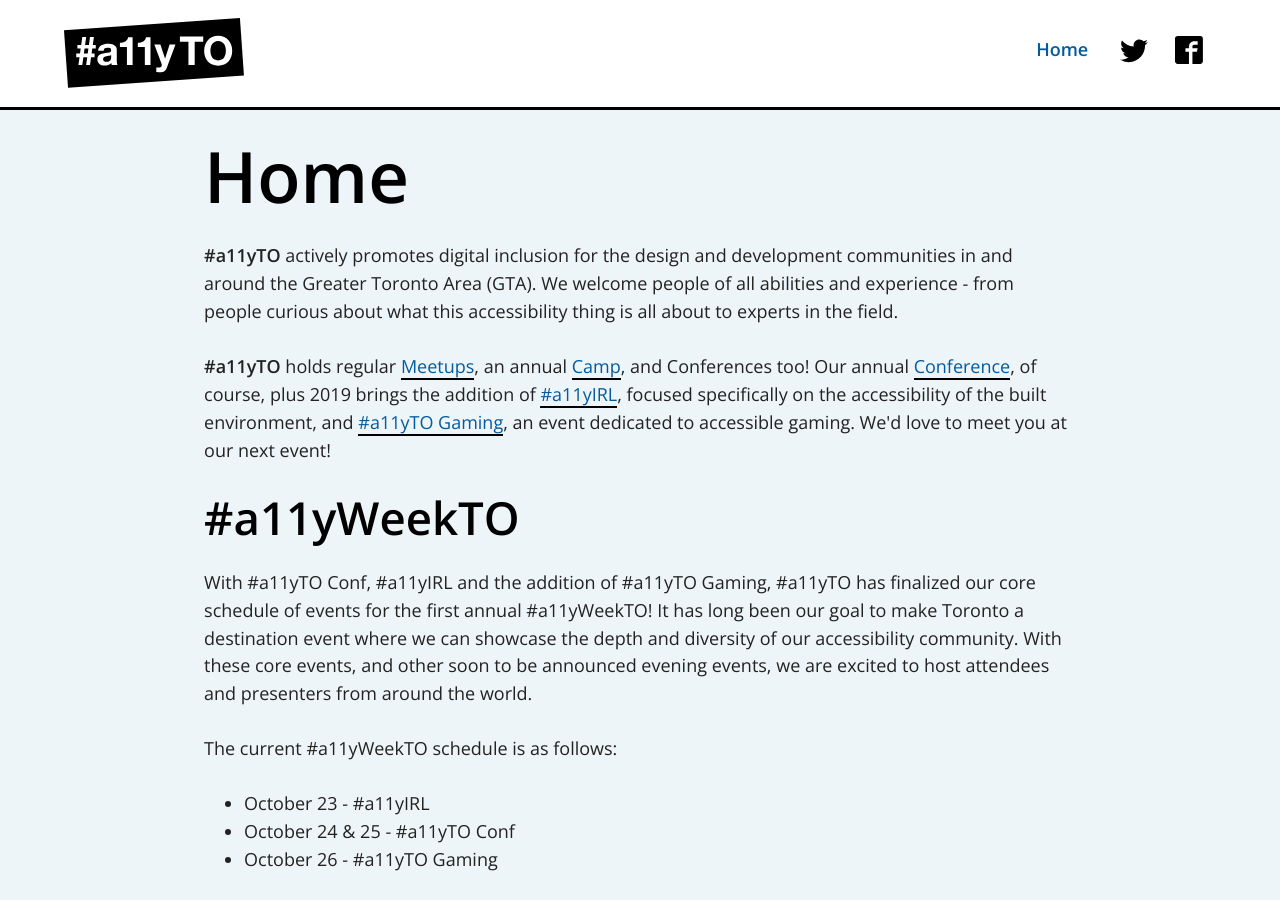
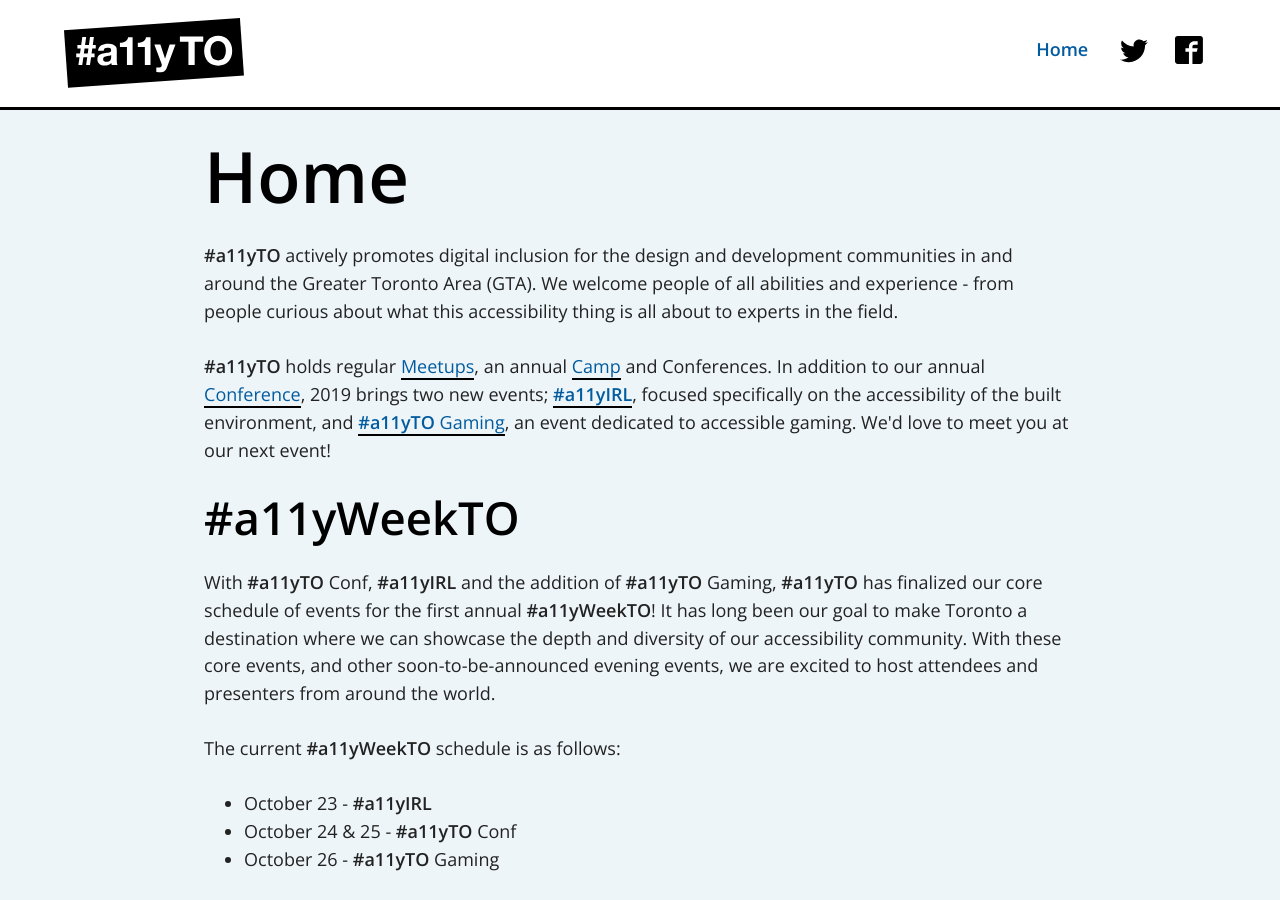
Before and after one commit to a11yTO/A11yTO-Main, a Jekyll site: the page built from index.html, in a window 1280 px wide and 900 px high. Built offline with Jekyll 4.4.1, drawn with Linux system fonts in a browser that asks for light colours.

Commit message:
Update copy

```diff
--- a/index.html
+++ b/index.html
@@ -7,14 +7,14 @@ description: Accessibility Toronto
 ---
 
         <h1 class="page-title">Home</h1>
-        <p><strong>#a11yTO </strong>actively promotes digital inclusion for the design and development communities in and around the Greater Toronto Area (GTA). We welcome people of all abilities and experience - from people curious about what this accessibility thing is all about to experts in the field.</p>
-        <p><strong>#a11yTO</strong> holds regular <a href="https://www.meetup.com/a11yTO/">Meetups</a>, an annual <a href="http://camp.a11yto.com/">Camp</a>, and Conferences too! Our annual <a href="http://conf.a11yto.com/">Conference</a>, of course, plus 2019 brings the addition of <a href="http://irl.a11yto.com/">#a11yIRL</a>, focused specifically on the accessibility of the built environment, and <a href="http://gaming.a11yto.com/">#a11yTO Gaming</a>, an event dedicated to accessible gaming. We'd love to meet you at our next event!</p>
+        <p><strong>#a11yTO</strong> actively promotes digital inclusion for the design and development communities in and around the Greater Toronto Area (GTA). We welcome people of all abilities and experience - from people curious about what this accessibility thing is all about to experts in the field.</p>
+        <p><strong>#a11yTO</strong> holds regular <a href="https://www.meetup.com/a11yTO/">Meetups</a>, an annual <a href="http://camp.a11yto.com/">Camp</a> and Conferences. In addition to our annual <a href="http://conf.a11yto.com/">Conference</a>, 2019 brings two new events; <a href="http://irl.a11yto.com/"><strong>#a11yIRL</strong></a>, focused specifically on the accessibility of the built environment, and <a href="http://gaming.a11yto.com/"><strong>#a11yTO</strong> Gaming</a>, an event dedicated to accessible gaming. We'd love to meet you at our next event!</p>
 
         <h2>#a11yWeekTO</h2>
-        <p>With #a11yTO Conf, #a11yIRL and the addition of #a11yTO Gaming, #a11yTO has finalized our core schedule of events for the first annual #a11yWeekTO! It has long been our goal to make Toronto a destination event where we can showcase the depth and diversity of our accessibility community. With these core events, and other soon to be announced evening events, we are excited to host attendees and presenters from around the world.</p>
-        <p>The current #a11yWeekTO schedule is as follows:</p>
+        <p>With <strong>#a11yTO</strong> Conf, <strong>#a11yIRL</strong> and the addition of <strong>#a11yTO</strong> Gaming, <strong>#a11yTO</strong> has finalized our core schedule of events for the first annual <strong>#a11yWeekTO</strong>! It has long been our goal to make Toronto a destination where we can showcase the depth and diversity of our accessibility community. With these core events, and other soon-to-be-announced evening events, we are excited to host attendees and presenters from around the world.</p>
+        <p>The current <strong>#a11yWeekTO</strong> schedule is as follows:</p>
         <ul>
-          <li>October 23 - #a11yIRL</li>
-          <li>October 24 & 25 - #a11yTO Conf</li>
-          <li>October 26 - #a11yTO Gaming</li>
+          <li>October 23 - <strong>#a11yIRL</strong></li>
+          <li>October 24 & 25 - <strong>#a11yTO</strong> Conf</li>
+          <li>October 26 - <strong>#a11yTO</strong> Gaming</li>
         </ul>
```
